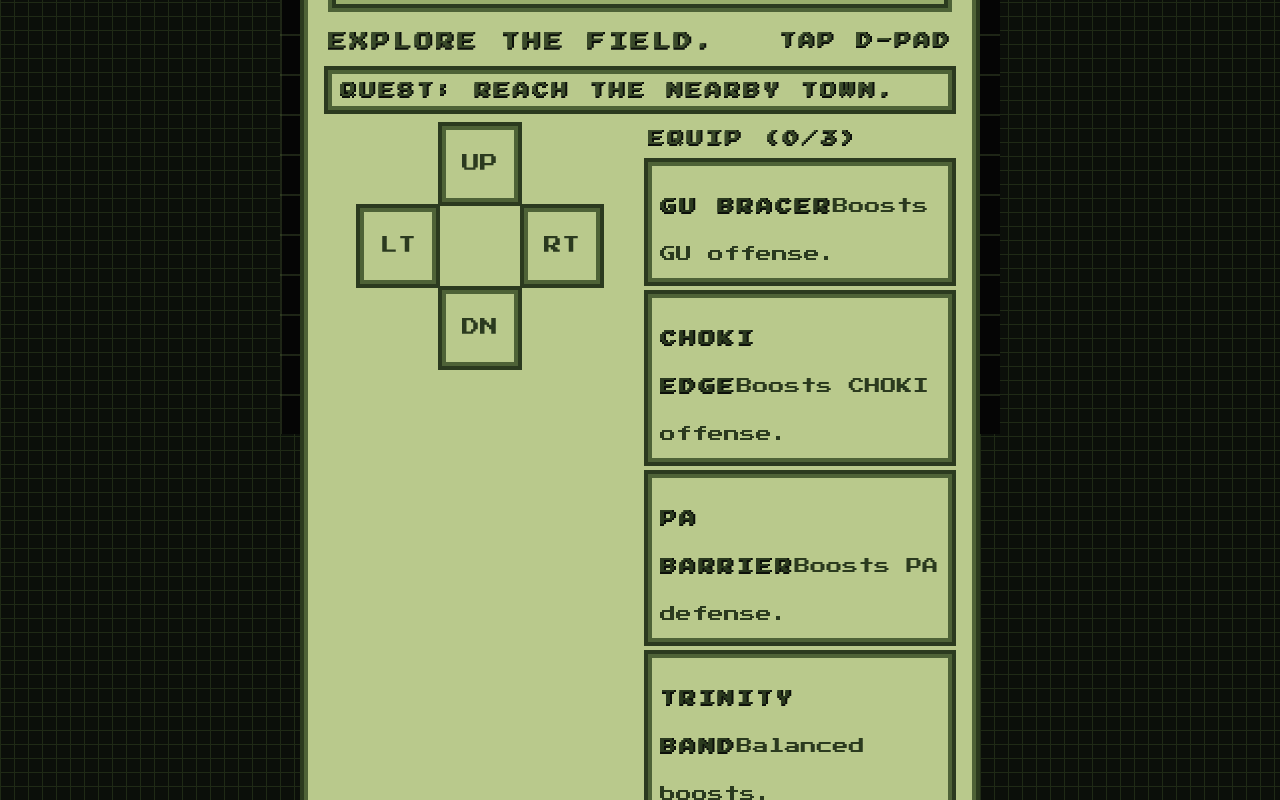
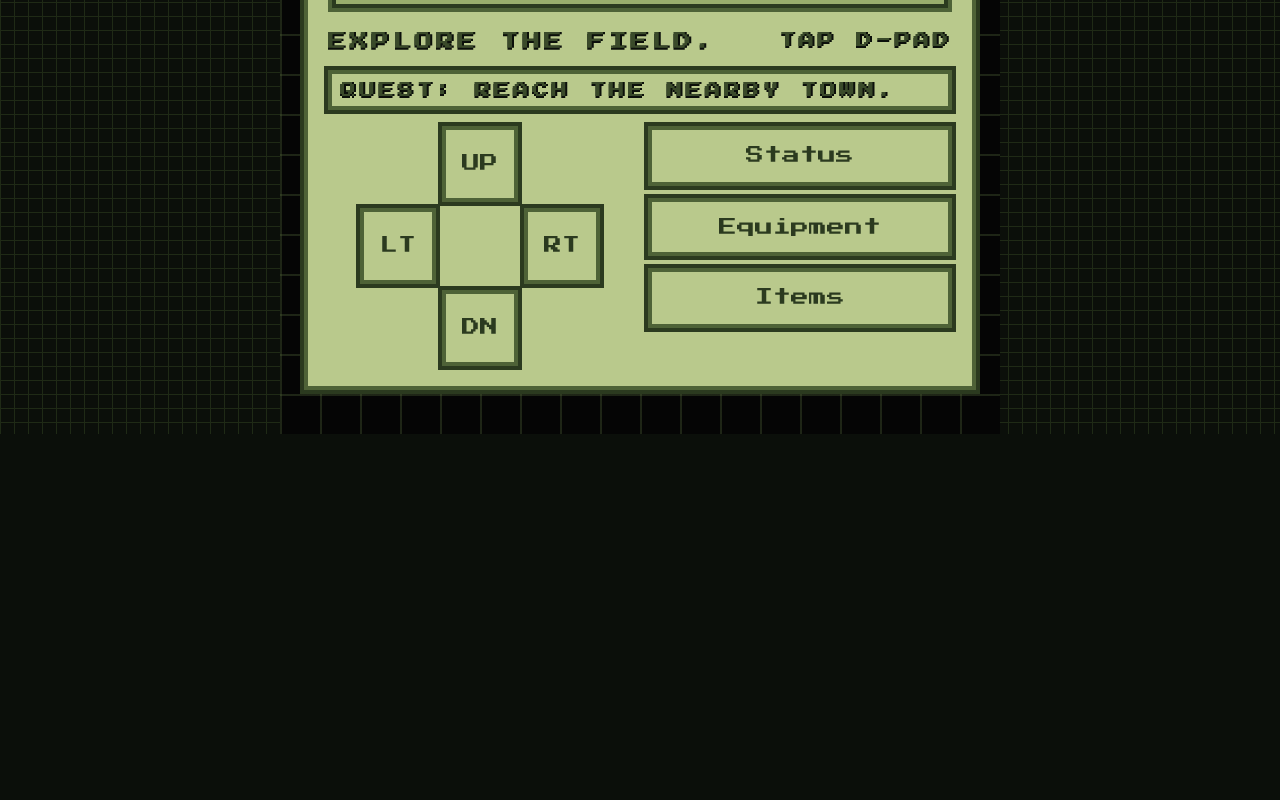
Before and after one commit to KeigoShimadaCC/TrinityTriumph, a React (Vite) app: page / in a window 1280 px wide. Shown: the part 880-1680 px from the top of the page. After the commit the page ends 1314 px from the top, so only its background shows below. Built offline with nearby package versions, Linux system fonts and the light colour scheme; the HTML template or start-up script is replaced by a standard one.

Commit message:
feat: add field menu overlays

```diff
--- a/src/components/game/FieldArea.tsx
+++ b/src/components/game/FieldArea.tsx
@@ -1,7 +1,8 @@
-import { useEffect, useMemo } from "react";
+import { useEffect, useMemo, useState } from "react";
 import { useGameStore } from "../../store/useGameStore";
 import leoSprite from "../../assets/sprites/leo.svg";
 import { items } from "../../data/items";
+import { playerCharacter } from "../../data/characters";
 import {
   fieldMap,
   forestMap,
@@ -26,8 +27,15 @@ export const FieldArea = () => {
     equippedItemIds,
     toggleEquipItem,
     world,
-    storyQuest
+    storyQuest,
+    playerHP,
+    playerMaxHP,
+    playerBonusAttack,
+    playerBonusDefense
   } = useGameStore();
+  const [activeMenu, setActiveMenu] = useState<"status" | "equip" | "items" | null>(
+    null
+  );
   const activeMap =
     world === "town"
       ? townMap
@@ -96,6 +104,35 @@ export const FieldArea = () => {
   const cells = useMemo(() => Array.from({ length: viewSize * viewSize }), []);
   const originX = playerPos.x - viewRadius;
   const originY = playerPos.y - viewRadius;
+  const equippedItems = items.filter((item) => equippedItemIds.includes(item.id));
+  const baseAttack = playerCharacter.attack;
+  const baseDefense = playerCharacter.defense;
+  const itemAttack = equippedItems.reduce(
+    (acc, item) => ({
+      rock: acc.rock + (item.attack?.rock ?? 0),
+      scissors: acc.scissors + (item.attack?.scissors ?? 0),
+      paper: acc.paper + (item.attack?.paper ?? 0)
+    }),
+    { rock: 0, scissors: 0, paper: 0 }
+  );
+  const itemDefense = equippedItems.reduce(
+    (acc, item) => ({
+      rock: acc.rock + (item.defense?.rock ?? 0),
+      scissors: acc.scissors + (item.defense?.scissors ?? 0),
+      paper: acc.paper + (item.defense?.paper ?? 0)
+    }),
+    { rock: 0, scissors: 0, paper: 0 }
+  );
+  const totalAttack = {
+    rock: baseAttack.rock + playerBonusAttack.rock + itemAttack.rock,
+    scissors: baseAttack.scissors + playerBonusAttack.scissors + itemAttack.scissors,
+    paper: baseAttack.paper + playerBonusAttack.paper + itemAttack.paper
+  };
+  const totalDefense = {
+    rock: baseDefense.rock + playerBonusDefense.rock + itemDefense.rock,
+    scissors: baseDefense.scissors + playerBonusDefense.scissors + itemDefense.scissors,
+    paper: baseDefense.paper + playerBonusDefense.paper + itemDefense.paper
+  };
 
   return (
     <div className="glass field-wrap">
@@ -251,7 +288,64 @@ export const FieldArea = () => {
             </button>
           </div>
         </div>
-        <div className="field-equip">
+        <div className="field-menu">
+          <button
+            type="button"
+            className="menu-button"
+            onClick={() => setActiveMenu("status")}
+          >
+            Status
+          </button>
+          <button
+            type="button"
+            className="menu-button"
+            onClick={() => setActiveMenu("equip")}
+          >
+            Equipment
+          </button>
+          <button
+            type="button"
+            className="menu-button"
+            onClick={() => setActiveMenu("items")}
+          >
+            Items
+          </button>
+        </div>
+      </div>
+      {activeMenu ? (
+        <div className="field-overlay">
+          <div className="field-overlay-panel">
+            <div className="overlay-header">
+              <span className="pixel-text text-[9px] text-[#3a4a2a]">
+                {activeMenu === "status"
+                  ? "Status"
+                  : activeMenu === "equip"
+                  ? "Equipment"
+                  : "Items"}
+              </span>
+              <button
+                type="button"
+                className="menu-exit"
+                onClick={() => setActiveMenu(null)}
+              >
+                Exit
+              </button>
+            </div>
+            {activeMenu === "status" ? (
+              <div className="overlay-body">
+                <div className="pixel-text text-[9px] text-[#3a4a2a]">
+                  HP {playerHP}/{playerMaxHP}
+                </div>
+                <div className="overlay-row">
+                  ATK {totalAttack.rock}/{totalAttack.scissors}/{totalAttack.paper}
+                </div>
+                <div className="overlay-row">
+                  DEF {totalDefense.rock}/{totalDefense.scissors}/{totalDefense.paper}
+                </div>
+              </div>
+            ) : null}
+            {activeMenu === "equip" ? (
+              <div className="overlay-body">
                 <div className="pixel-text text-[8px] text-[#3a4a2a]">
                   EQUIP ({equippedItemIds.length}/3)
                 </div>
@@ -272,7 +366,17 @@ export const FieldArea = () => {
                   })}
                 </div>
               </div>
+            ) : null}
+            {activeMenu === "items" ? (
+              <div className="overlay-body">
+                <div className="pixel-text text-[8px] text-[#3a4a2a]">
+                  Bag is empty.
                 </div>
+              </div>
+            ) : null}
+          </div>
+        </div>
+      ) : null}
     </div>
   );
 };
--- a/src/index.css
+++ b/src/index.css
@@ -129,6 +129,7 @@ body {
   display: flex;
   flex-direction: column;
   gap: 8px;
+  position: relative;
 }
 
 .field-header {
@@ -367,6 +368,71 @@ body {
   justify-content: center;
 }
 
+.field-menu {
+  display: flex;
+  flex-direction: column;
+  gap: 6px;
+}
+
+.menu-button {
+  background: #b9c98c;
+  border: 2px solid #4e6237;
+  box-shadow: 0 0 0 2px #2b3a1f;
+  color: #2b3a1f;
+  font-family: "PressStart2P", "Fixedsys", "Terminal", "MS Gothic",
+    "Lucida Console", "Courier New", monospace;
+  font-size: 9px;
+  padding: 6px 4px;
+}
+
+.field-overlay {
+  position: absolute;
+  inset: 0;
+  background: rgba(5, 8, 5, 0.7);
+  display: flex;
+  align-items: center;
+  justify-content: center;
+  z-index: 20;
+}
+
+.field-overlay-panel {
+  width: 90%;
+  height: 85%;
+  background: #b9c98c;
+  border: 2px solid #4e6237;
+  box-shadow: 0 0 0 2px #2b3a1f;
+  display: flex;
+  flex-direction: column;
+  gap: 10px;
+  padding: 10px;
+}
+
+.overlay-header {
+  display: flex;
+  align-items: center;
+  justify-content: space-between;
+}
+
+.menu-exit {
+  background: #a0723f;
+  border: 2px solid #4e6237;
+  box-shadow: 0 0 0 2px #2b3a1f;
+  font-family: "PressStart2P", "Fixedsys", "Terminal", "MS Gothic",
+    "Lucida Console", "Courier New", monospace;
+  font-size: 9px;
+  padding: 4px 6px;
+}
+
+.overlay-body {
+  display: flex;
+  flex-direction: column;
+  gap: 8px;
+}
+
+.overlay-row {
+  font-size: 9px;
+  color: #2b3a1f;
+}
 .dpad {
   position: relative;
   width: 120px;
```
Lines whose indentation alone changed are shown as unchanged.
